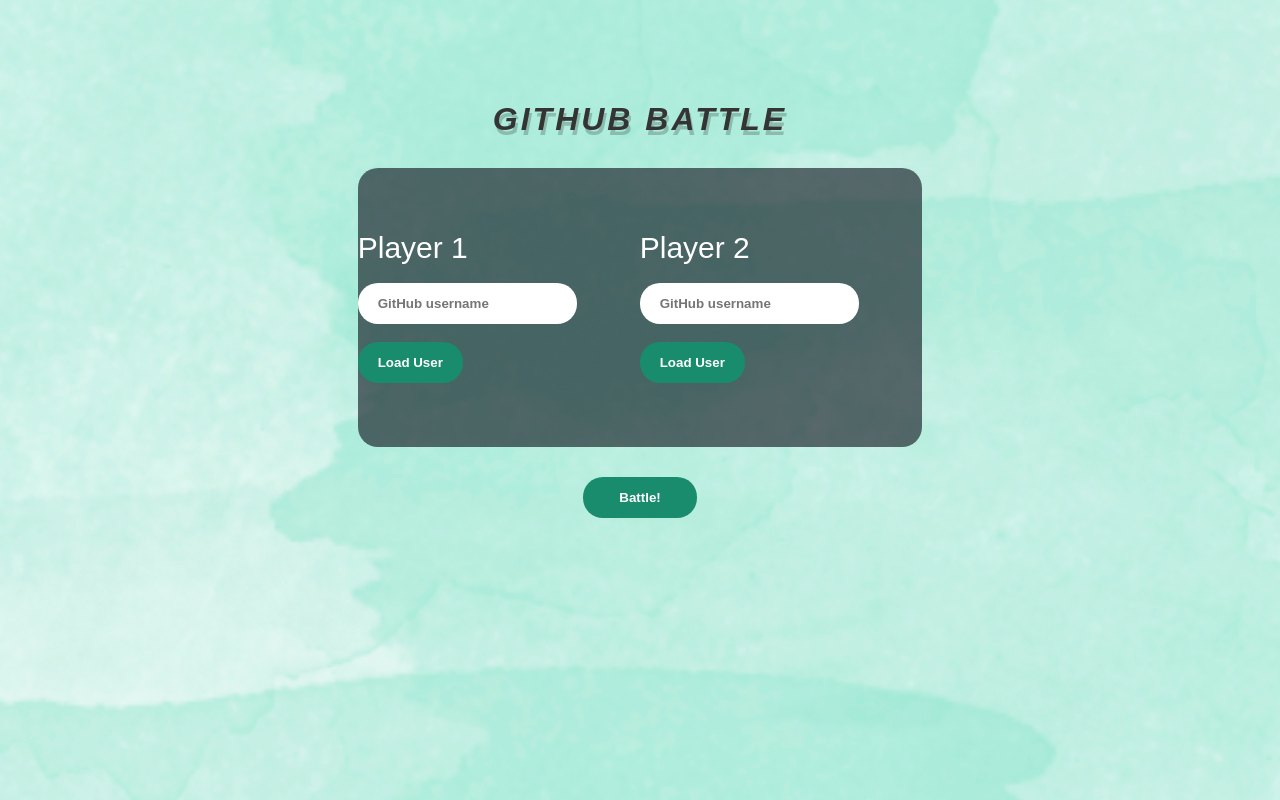
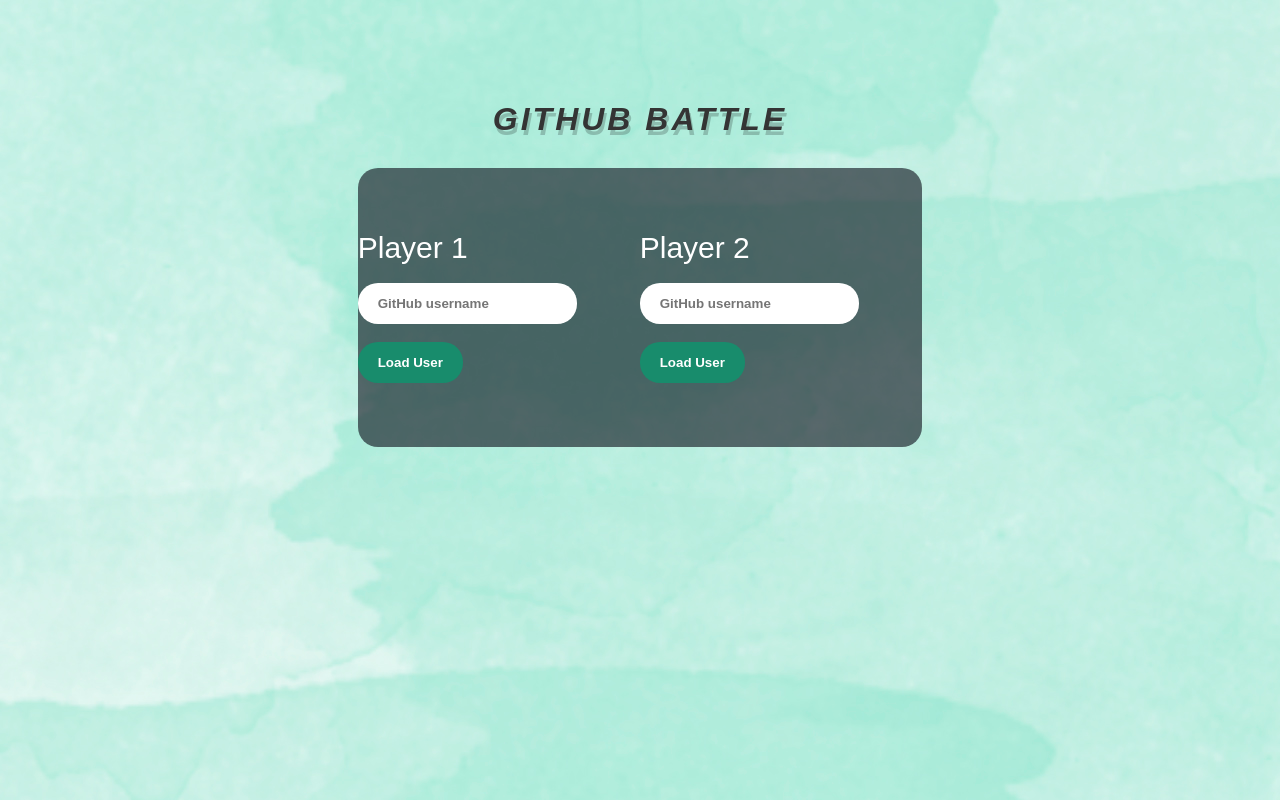
Before and after one commit to Andreea15B/GitHub-Battle-Angular, an Angular app: page / in a window 1280 px wide. Built offline with nearby package versions, Linux system fonts and the light colour scheme.

Commit message:
Changed buttons

```diff
--- a/src/app/battle/battle.component.html
+++ b/src/app/battle/battle.component.html
@@ -61,5 +61,6 @@
 </div>
 
 <div id="battle-btn-div">
-    <button id="battle-btn" *ngIf="playerOneInfo && playerTwoInfo" (click)="battle()">Battle!</button>
+    <button id="battle-btn" *ngIf="gotPlayerOne && gotPlayerTwo && in_battle==false" (click)="battle()">Battle!</button>
+    <button id="battle-btn" *ngIf="in_battle==true" (click)="refresh()">Battle again!</button>
 </div>
--- a/src/app/battle/battle.component.ts
+++ b/src/app/battle/battle.component.ts
@@ -77,4 +77,8 @@
         }
         else this.winner = 3;
     }
+
+    refresh(): void {
+        window.location.reload();
+    }
 }
```
